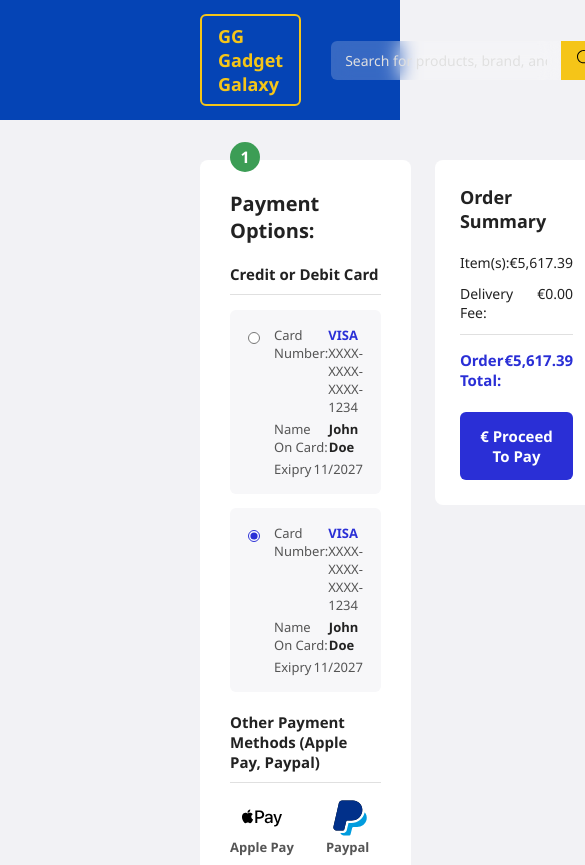
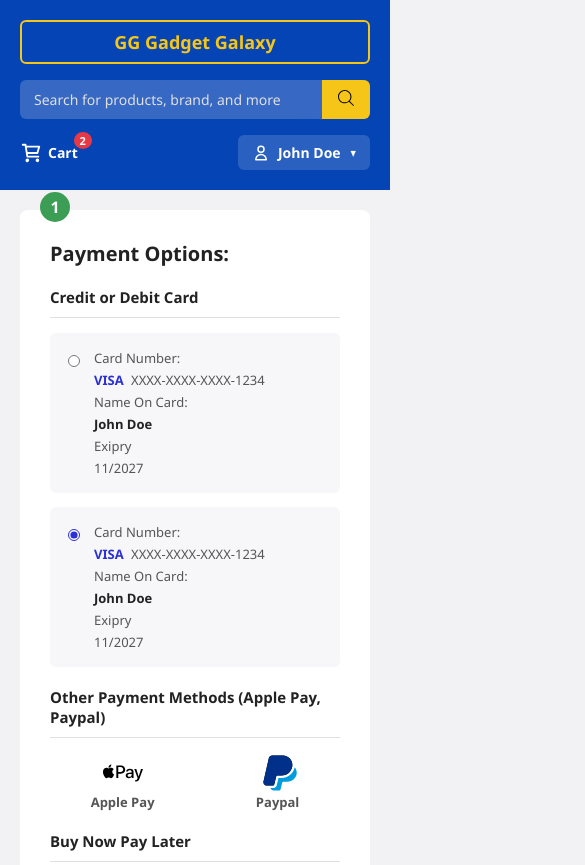
Before and after one commit to Sreejit0501/cfaAssignment, a plain HTML site: page docs/index.html in a window 390 px wide. Shown: the top 865 px of the page, 585 px wide, since content can reach past the window. Drawn offline with Linux system fonts and the light colour scheme.

Commit message:
Made the changes for mobile responsiveness

```diff
--- a/docs/index.html
+++ b/docs/index.html
@@ -2,6 +2,7 @@
 <html lang="en">
 <head>
   <meta charset="UTF-8">
+  <meta name="viewport" content="width=device-width, initial-scale=1.0">
   <title>GG Gadget Galaxy - Payment</title>
   <link rel="stylesheet" href="css/style.css">
 </head>
--- a/scss/style.scss
+++ b/scss/style.scss
@@ -333,3 +333,78 @@
     margin-top: 10px;
   }
 }
+
+
+// (1024px and below)
+@media (max-width: 1024px) {
+
+  .header {
+    padding: 14px 40px;
+  }
+
+  .main {
+    padding: 40px;
+    gap: 20px;
+  }
+
+  .header__search {
+    margin: 0 20px;
+  }
+}
+
+
+//(768px and below)
+@media (max-width: 768px) {
+
+  .header {
+    flex-direction: column;
+    align-items: stretch;
+    gap: 16px;
+    padding: 20px;
+  }
+
+  .header__logo {
+    text-align: center;
+  }
+
+  .header__search {
+    margin: 0;
+    max-width: 100%;
+  }
+
+  .header__right {
+    justify-content: space-between;
+  }
+
+  .main {
+    flex-direction: column;
+    padding: 20px;
+  }
+
+  .payment,
+  .summary {
+    width: 100%;
+    max-width: 100%;
+  }
+
+  .other-methods {
+    justify-content: space-around;
+    gap: 20px;
+    flex-wrap: wrap;
+  }
+
+  .card-option__row {
+    flex-direction: column;
+    gap: 4px;
+  }
+
+  .payment__step-number {
+    left: 20px;
+  }
+
+  .main{
+    display: flex;
+    justify-content: center;
+     flex-direction: column;
+  }
+}
```
Also changed, not shown: docs/css/style.css, 1 other file.
